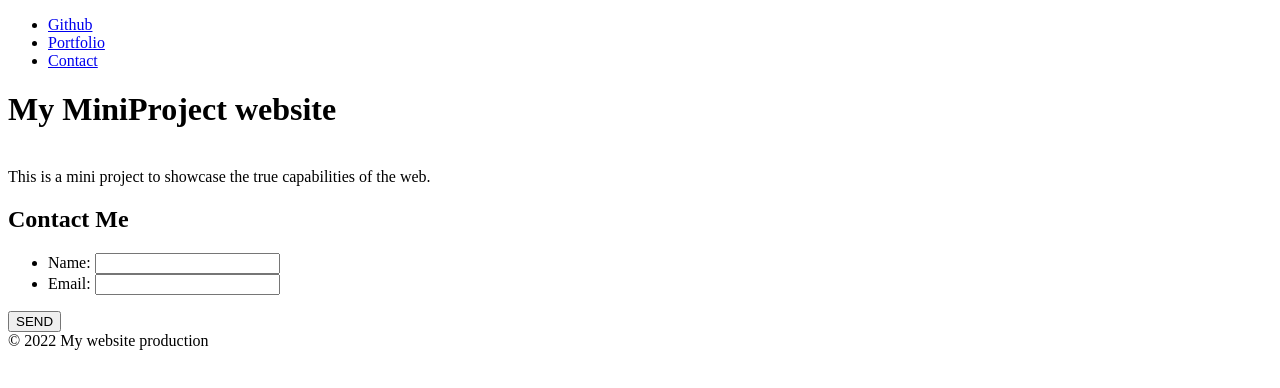
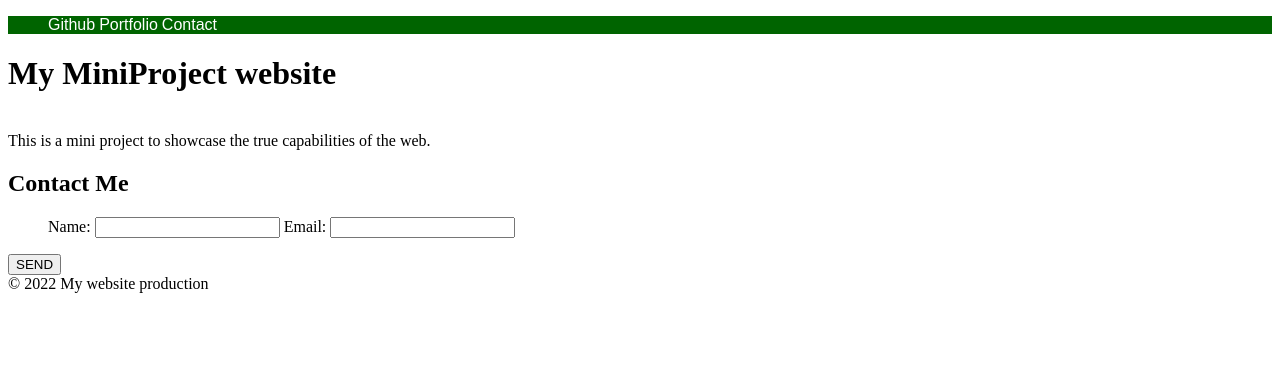
Before and after one commit to RajNori/miniproject, a plain HTML site: page index.html in a window 1280 px wide. Drawn offline with Linux system fonts and the light colour scheme.

Commit message:
Navbar styling stage-1

```diff
--- a/index.html
+++ b/index.html
@@ -4,6 +4,7 @@
   <meta charset="UTF-8">
   <meta http-equiv="X-UA-Compatible" content="IE=edge">
   <meta name="viewport" content="width=device-width, initial-scale=1.0">
+  <link rel="stylesheet" href="./style.css">
   <title>Mini Project</title>
 </head>
 <body>
--- a/style.css
+++ b/style.css
@@ -0,0 +1,22 @@
+nav{
+  background-color: darkgreen;
+
+
+}
+ul{
+
+  list-style: none;
+
+}
+li{
+  display: inline;
+  text-align: center;
+}
+li a{
+
+  text-decoration: none;
+  font-family: Arial, Helvetica, sans-serif;
+
+  color: #ffff;
+
+}
```
